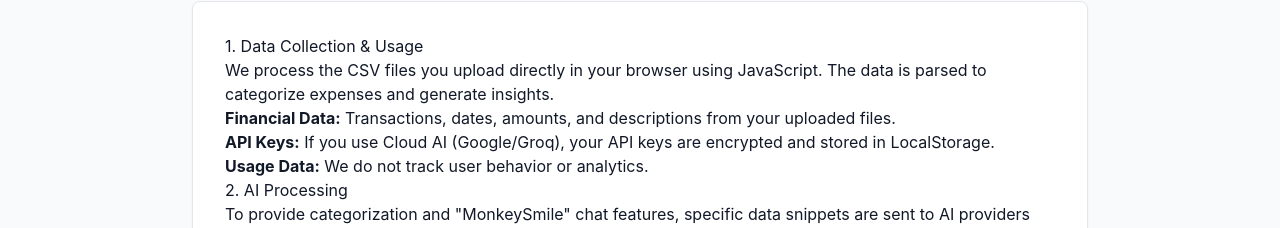
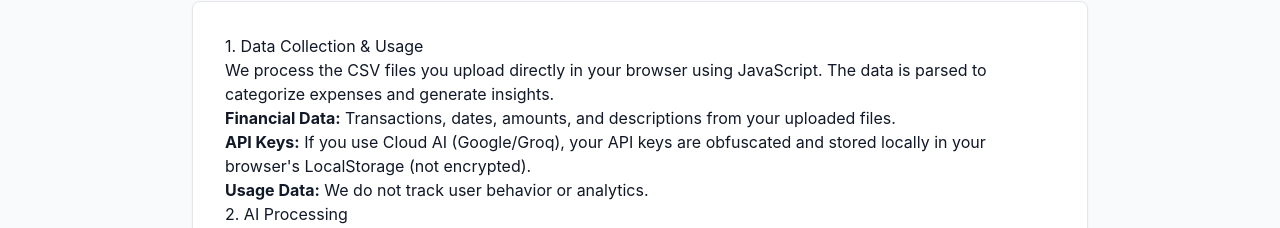
Before and after one commit to luongnv89/money-mind, a React (Vite) app: page / in a window 1280 px wide. Both pictures are taken after a click on the button "Privacy Policy". Shown: the part 516-744 px from the top of the page. Built offline with nearby package versions, Linux system fonts and the light colour scheme; no server answers.

Commit message:
fix(security): stop claiming API keys are encrypted (W5 #14) (#50)
* fix(security): stop claiming API keys are encrypted (W5 #14)

* fix(security): address review feedback (#14)

```diff
--- a/pages/Dashboard.tsx
+++ b/pages/Dashboard.tsx
@@ -1,6 +1,6 @@
 import React, { useMemo, useState, useEffect } from 'react';
 import { useTransactionStore } from '../stores/useTransactionStore';
-import { useSettingsStore, getDecryptedApiKey } from '../stores/useSettingsStore';
+import { useSettingsStore, getDeobfuscatedApiKey } from '../stores/useSettingsStore';
 import { getPatterns, learnPattern } from '../lib/localStorage';
 import { TransactionTable } from '../components/TransactionTable';
 import { InsightsDashboard, MonthlyPerformance } from '../components/InsightsDashboard';
@@ -91,7 +91,7 @@ export const Dashboard: React.FC<DashboardProps> = ({ onNavigate }) => {
   const isAIConfigured = useMemo(() => {
     if (isDemoMode) return true;
     if (aiMode === 'local') return true; // Assume local is always "ready" to try
-    const key = getDecryptedApiKey(useSettingsStore.getState());
+    const key = getDeobfuscatedApiKey(useSettingsStore.getState());
     return !!key && key.length > 0;
   }, [aiMode, isDemoMode]);
 
--- a/pages/PrivacyPolicy.tsx
+++ b/pages/PrivacyPolicy.tsx
@@ -62,7 +62,7 @@ export const PrivacyPolicy: React.FC<{ onBack: () => void }> = ({ onBack }) => {
           </li>
           <li>
             <strong>API Keys:</strong> If you use Cloud AI (Google/Groq), your API keys are
-            encrypted and stored in LocalStorage.
+            obfuscated and stored locally in your browser's LocalStorage (not encrypted).
           </li>
           <li>
             <strong>Usage Data:</strong> We do not track user behavior or analytics.
--- a/pages/Settings.tsx
+++ b/pages/Settings.tsx
@@ -1,7 +1,7 @@
 import React, { useState, useRef, useEffect } from 'react';
 import {
   useSettingsStore,
-  getDecryptedApiKey,
+  getDeobfuscatedApiKey,
   getEnvGeminiApiKey,
 } from '../stores/useSettingsStore';
 import { clearPatterns, getPatterns, importPatterns } from '../lib/localStorage';
@@ -48,7 +48,7 @@ export const SettingsPage: React.FC<{ onBack: () => void }> = ({ onBack }) => {
 
   // Logic to detect key usage state
   const envKey = getEnvGeminiApiKey();
-  // Decrypt locally for comparison
+  // Deobfuscate locally for comparison
   const currentStoredKey = (() => {
     try {
       return atob(geminiConfig.apiKey);
@@ -347,13 +347,13 @@ export const SettingsPage: React.FC<{ onBack: () => void }> = ({ onBack }) => {
                   <Input
                     type="password"
                     placeholder="Enter your Gemini API Key (or leave empty for demo)"
-                    value={getDecryptedApiKey(useSettingsStore.getState())}
+                    value={getDeobfuscatedApiKey(useSettingsStore.getState())}
                     onChange={(e) => setGeminiConfig({ apiKey: e.target.value })}
                     className="font-mono"
                   />
                   <p className="text-xs text-gray-500">
-                    Your key is encrypted and stored locally. Leave empty to use the shared demo key
-                    (chat only).
+                    Your key is stored locally (obfuscated, not encrypted). Leave empty to use the
+                    shared demo key (chat only).
                   </p>
                 </div>
                 <div className="space-y-2">
@@ -400,7 +400,7 @@ export const SettingsPage: React.FC<{ onBack: () => void }> = ({ onBack }) => {
                   <Input
                     type="password"
                     placeholder="Enter your Groq API Key (gsk_...)"
-                    value={getDecryptedApiKey(useSettingsStore.getState())}
+                    value={getDeobfuscatedApiKey(useSettingsStore.getState())}
                     onChange={(e) => setGroqConfig({ apiKey: e.target.value })}
                     className="font-mono"
                   />
--- a/pages/Upload.tsx
+++ b/pages/Upload.tsx
@@ -1,6 +1,6 @@
 import React from 'react';
 import { CSVUploader } from '../components/CSVUploader';
-import { ShieldCheck, Lock, EyeOff, PlayCircle } from 'lucide-react';
+import { ShieldCheck, EyeOff, PlayCircle } from 'lucide-react';
 import { Button } from '../components/UI';
 import { useTransactionStore } from '../stores/useTransactionStore';
 import { useSettingsStore } from '../stores/useSettingsStore';
@@ -35,7 +35,10 @@ export const UploadPage: React.FC<UploadPageProps> = ({ onUploadComplete }) => {
           <span className="block mt-2 text-gray-500 text-base">
             <span className="font-medium text-gray-700">No signup. No server storage.</span> Your
             data never leaves your browser, and your API keys are{' '}
-            <span className="font-medium text-gray-700">encrypted & stored locally</span>.
+            <span className="font-medium text-gray-700">
+              stored locally (obfuscated, not encrypted)
+            </span>
+            .
           </span>
         </p>
       </div>
@@ -74,13 +77,10 @@ export const UploadPage: React.FC<UploadPageProps> = ({ onUploadComplete }) => {
           </p>
         </div>
         <div className="p-5 rounded-xl bg-white border border-gray-100 shadow-sm hover:shadow-md transition-shadow">
-          <div className="w-10 h-10 bg-blue-50 rounded-lg flex items-center justify-center mb-3">
-            <Lock className="w-5 h-5 text-blue-600" />
-          </div>
-          <h3 className="font-semibold text-gray-900">Secure & Encrypted</h3>
+          <h3 className="font-semibold text-gray-900">Stored Locally</h3>
           <p className="text-sm text-gray-500 mt-1">
-            API keys are encrypted in LocalStorage. Use cloud AI securely or run completely local
-            models.
+            Your API key stays in your browser's LocalStorage — obfuscated (base64), not encrypted.
+            Use cloud AI or run completely local models.
           </p>
         </div>
         <div className="p-5 rounded-xl bg-white border border-gray-100 shadow-sm hover:shadow-md transition-shadow">
--- a/services/aiService.ts
+++ b/services/aiService.ts
@@ -1,5 +1,5 @@
 import { Transaction, AIMode, TransactionCategory } from '../types';
-import { useSettingsStore, getDecryptedApiKey } from '../stores/useSettingsStore';
+import { useSettingsStore, getDeobfuscatedApiKey } from '../stores/useSettingsStore';
 import { GoogleGenAI, Type } from '@google/genai';
 import { CATEGORY_HIERARCHY } from '../constants';
 
@@ -18,7 +18,7 @@ export const testAiConnection = async (): Promise<boolean> => {
   const mode = settings.aiMode;
 
   if (mode === 'cloud') {
-    const apiKey = getDecryptedApiKey(settings);
+    const apiKey = getDeobfuscatedApiKey(settings);
     // If no key, we test the server endpoint availability
     if (!apiKey) {
       try {
@@ -45,7 +45,7 @@ export const testAiConnection = async (): Promise<boolean> => {
       throw new Error(`Gemini Error: ${e instanceof Error ? e.message : String(e)}`);
     }
   } else if (mode === 'groq') {
-    const apiKey = getDecryptedApiKey(settings);
+    const apiKey = getDeobfuscatedApiKey(settings);
     if (!apiKey) throw new Error('Missing Groq API Key');
 
     try {
@@ -120,7 +120,7 @@ export const chatWithFinancialAgent = async (
     );
   }
 
-  const apiKey = getDecryptedApiKey(settings);
+  const apiKey = getDeobfuscatedApiKey(settings);
 
   // System prompt defines the persona
   const systemPrompt = `You are MonkeySmile 🐵, a sassy, fun, and brutally honest financial buddy.
@@ -271,7 +271,7 @@ const categorizeWithGemini = async (
   onChunkProcessed?: (results: CategorizationResult[]) => void
 ): Promise<void> => {
   const settings = useSettingsStore.getState();
-  const apiKey = getDecryptedApiKey(settings);
+  const apiKey = getDeobfuscatedApiKey(settings);
   const model = settings.geminiConfig.model;
 
   if (!apiKey) {
@@ -358,7 +358,7 @@ const categorizeWithGroq = async (
   onChunkProcessed?: (results: CategorizationResult[]) => void
 ): Promise<void> => {
   const settings = useSettingsStore.getState();
-  const apiKey = getDecryptedApiKey(settings);
+  const apiKey = getDeobfuscatedApiKey(settings);
   const model = settings.groqConfig.model;
   const hierarchyStr = JSON.stringify(CATEGORY_HIERARCHY);
 
--- a/stores/useSettingsStore.ts
+++ b/stores/useSettingsStore.ts
@@ -17,15 +17,15 @@ interface SettingsState extends AppSettings {
   incrementUsage: (type: 'analysis' | 'chat', amount?: number) => void;
 }
 
-// Simple obfuscation to prevent plain-text read in local storage (not military grade encryption)
-const encrypt = (text: string) => {
+// Simple base64 obfuscation to prevent plain-text read in local storage (not encryption)
+const obfuscate = (text: string) => {
   try {
     return btoa(text);
   } catch (_e) {
     return text;
   }
 };
-const decrypt = (text: string) => {
+const deobfuscate = (text: string) => {
   try {
     return atob(text);
   } catch (_e) {
@@ -60,7 +60,7 @@ export const useSettingsStore = create<SettingsState>()(
       enableFunnyAlerts: true, // Default to true
 
       geminiConfig: {
-        apiKey: encrypt(getEnvGeminiApiKey()),
+        apiKey: obfuscate(getEnvGeminiApiKey()),
         model: 'models/gemini-flash-latest',
       },
 
@@ -90,7 +90,7 @@ export const useSettingsStore = create<SettingsState>()(
         set((state) => {
           const newConfig = { ...state.geminiConfig, ...config };
           if (config.apiKey) {
-            newConfig.apiKey = encrypt(config.apiKey);
+            newConfig.apiKey = obfuscate(config.apiKey);
           }
           return { geminiConfig: newConfig };
         }),
@@ -99,7 +99,7 @@ export const useSettingsStore = create<SettingsState>()(
         set((state) => {
           const newConfig = { ...state.groqConfig, ...config };
           if (config.apiKey) {
-            newConfig.apiKey = encrypt(config.apiKey);
+            newConfig.apiKey = obfuscate(config.apiKey);
           }
           return { groqConfig: newConfig };
         }),
@@ -116,7 +116,7 @@ export const useSettingsStore = create<SettingsState>()(
           applyPatterns: true,
           enableFunnyAlerts: true,
           geminiConfig: {
-            apiKey: encrypt(getEnvGeminiApiKey()),
+            apiKey: obfuscate(getEnvGeminiApiKey()),
             model: 'models/gemini-flash-latest',
           },
           groqConfig: { apiKey: '', model: 'llama-3.1-8b-instant' },
@@ -133,7 +133,7 @@ export const useSettingsStore = create<SettingsState>()(
         // Check if Custom Key (Cloud) -> Unlimited
         if (aiMode === 'cloud') {
           const envKey = getEnvGeminiApiKey();
-          const currentKey = decrypt(geminiConfig.apiKey);
+          const currentKey = deobfuscate(geminiConfig.apiKey);
           // If user has a key, and it's NOT the environment key, they are unlimited
           if (currentKey && currentKey !== envKey) {
             return true;
@@ -142,7 +142,7 @@ export const useSettingsStore = create<SettingsState>()(
 
         // Check if Groq Key present -> Unlimited
         if (aiMode === 'groq') {
-          const key = decrypt(get().groqConfig.apiKey);
+          const key = deobfuscate(get().groqConfig.apiKey);
           if (key) return true;
         }
 
@@ -174,10 +174,10 @@ export const useSettingsStore = create<SettingsState>()(
 );
 
 // Helper to get usable key based on active mode
-export const getDecryptedApiKey = (storeState: SettingsState) => {
+export const getDeobfuscatedApiKey = (storeState: SettingsState) => {
   if (storeState.aiMode === 'groq') {
-    return decrypt(storeState.groqConfig.apiKey);
+    return deobfuscate(storeState.groqConfig.apiKey);
   }
   // Default to gemini for cloud mode
-  return decrypt(storeState.geminiConfig.apiKey);
+  return deobfuscate(storeState.geminiConfig.apiKey);
 };
```
Also changed, not shown: 1 other file (tests, documents, lock files or other folders).
